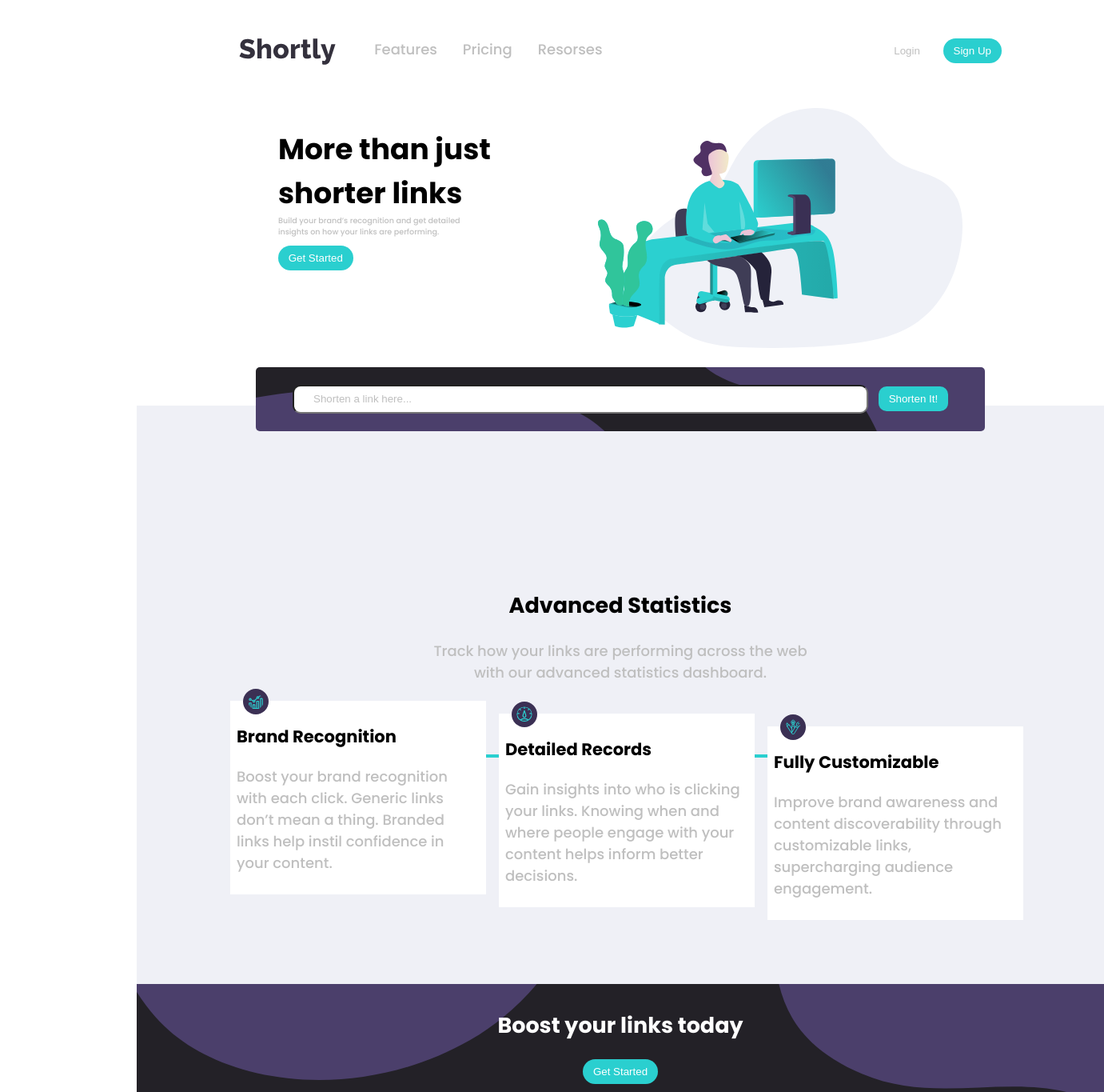
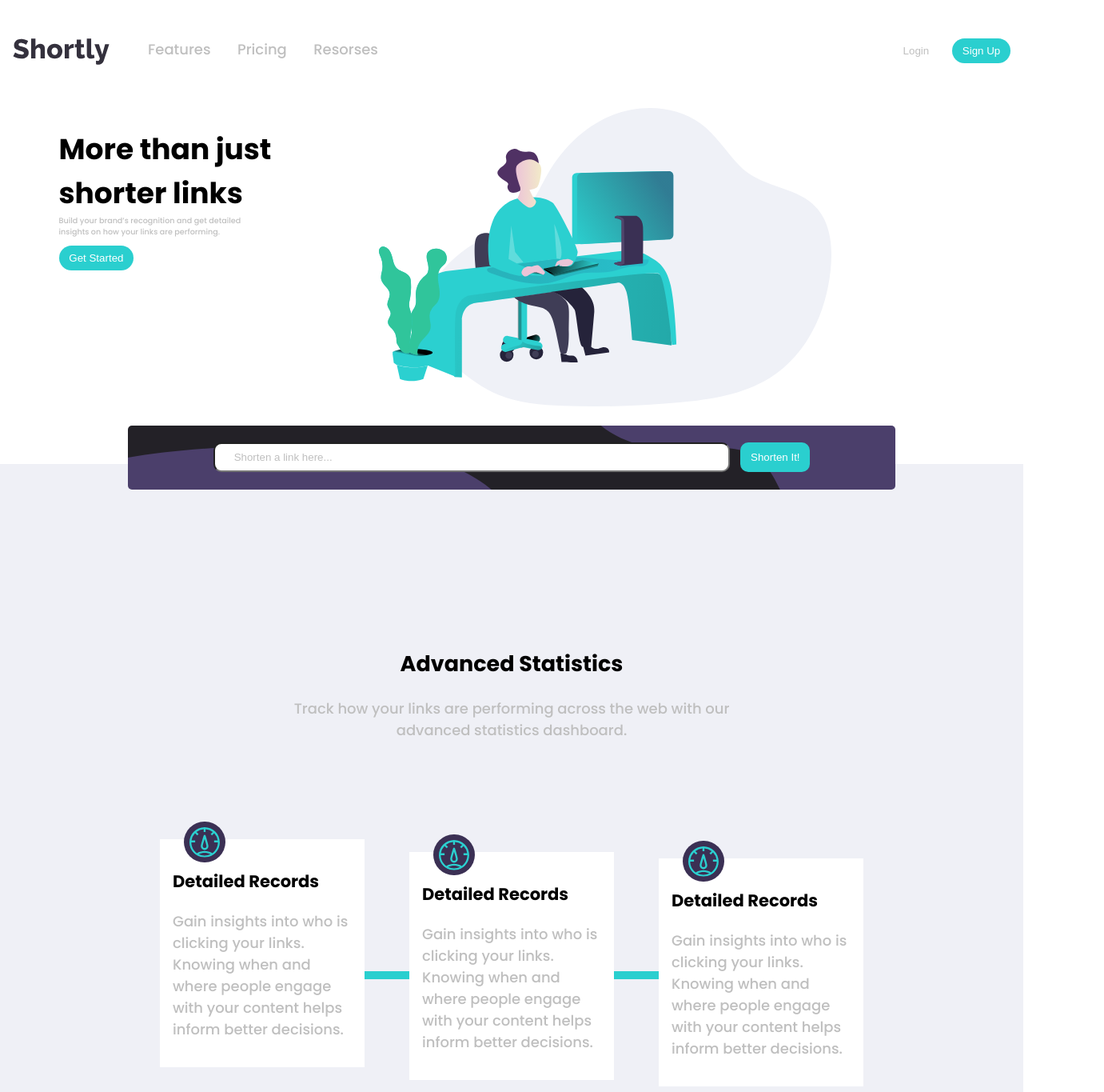
Before and after one commit to taras-oleynik/url-short, a React (Create React App) app: page / in a window 1280 px wide. Shown: the top 1365 px of the page at 80% size, 1381 px wide, since content can reach past the window. Built offline with nearby package versions, Linux system fonts and the light colour scheme.

Commit message:
add mobile view

```diff
--- a/package.json
+++ b/package.json
@@ -9,6 +9,7 @@
     "react": "^18.2.0",
     "react-copy-to-clipboard": "^5.1.0",
     "react-dom": "^18.2.0",
+    "react-icons": "^4.10.1",
     "react-scripts": "5.0.1",
     "web-vitals": "^2.1.4"
   },
--- a/src/App.js
+++ b/src/App.js
@@ -7,7 +7,6 @@ import BoostLinks from "./components/BoostLinks";
 import Footer from "./components/Footer";
 function App() {
   return (
-    <div className="container">
     <div className="App">
       <Nav />
       <Main />
@@ -15,7 +14,6 @@ function App() {
       <BoostLinks />
       <Footer />
     </div>
-    </div>
   );
 }
 
--- a/src/components/AdvancedStat.js
+++ b/src/components/AdvancedStat.js
@@ -2,6 +2,26 @@ import fullyCustomizable from "../images/icon-fully-customizable.svg";
 import detailedRecords from "../images/icon-detailed-records.svg";
 import brandRecognition from "../images/icon-brand-recognition.svg";
 import InputBar from "./InputBar";
+
+function AdvencedItem() {
+  return (
+    <div className="adv-details-item">
+      <img
+        className="adv-img"
+        src={detailedRecords}
+        alt="icon-detailed-records"
+      />
+      <div className="adv-featured">
+        <h3>Detailed Records</h3>
+        <p className="intro">
+          Gain insights into who is clicking your links. Knowing when and where
+          people engage with your content helps inform better decisions.
+        </p>
+      </div>
+    </div>
+  );
+}
+
 function AdvancedStat() {
   return (
     <div className="adv-stn">
@@ -13,52 +33,13 @@ function AdvancedStat() {
           statistics dashboard.
         </p>
       </div>
-      <hr />
       <div className="adv-details">
-        <div>
-          <img
-            className="adv-img"
-            src={brandRecognition}
-            alt="icon-brand-recognition"
-          />
-          <div className="adv-featured">
-            <h3>Brand Recognition </h3>
-            <p className="intro">
-              Boost your brand recognition with each click. Generic links don’t
-              mean a thing. Branded links help instil confidence in your
-              content.
-            </p>
-          </div>
+        <AdvencedItem />
+        <div style={{ position: "relative" }}>
+          <AdvencedItem />
+          <div className="green-stripe" />
         </div>
-        <div>
-          <img
-            className="adv-img"
-            src={detailedRecords}
-            alt="icon-detailed-records"
-          />
-          <div className="adv-featured">
-            <h3>Detailed Records</h3>
-            <p className="intro">
-              Gain insights into who is clicking your links. Knowing when and
-              where people engage with your content helps inform better
-              decisions.
-            </p>
-          </div>
-        </div>
-        <div>
-          <img
-            className="adv-img"
-            src={fullyCustomizable}
-            alt="icon-fully-customizable"
-          />
-          <div className="adv-featured">
-            <h3> Fully Customizable</h3>
-            <p className="intro">
-              Improve brand awareness and content discoverability through
-              customizable links, supercharging audience engagement.
-            </p>
-          </div>
-        </div>
+        <AdvencedItem />
       </div>
     </div>
   );
--- a/src/components/InputBar.js
+++ b/src/components/InputBar.js
@@ -25,7 +25,6 @@ function InputBar() {
     setError(false);
     setEmptyInput(false);
   }
-  console.log(emptyInput);
   return (
     <div className="input-container">
       <div className="input-bar">
--- a/src/components/Main.js
+++ b/src/components/Main.js
@@ -4,10 +4,10 @@ function Main() {
     <div className="main">
       <div className="main-text">
         <h1>More than just shorter links</h1>
-        <p className="main-moto">
+        <div className="main-moto">
           Build your brand’s recognition and get detailed insights on how your
           links are performing.
-        </p>
+        </div>
         <div className="btn-start-container">
           <button className="get-start-btn green-btn">Get Started</button>
         </div>
--- a/src/components/Nav.js
+++ b/src/components/Nav.js
@@ -1,8 +1,31 @@
 import shorten from "../images/logo.svg";
-function Nav() {
+import { GiHamburgerMenu } from "react-icons/gi";
+import { useRef } from "react";
+
+function Mobile() {
+  const menuContainerRef = useRef(null);
   return (
-    <div className="nav">
-      <img className="logo" src={shorten} alt="shorten-logo" />
+    <div className="mobile-menu">
+      <GiHamburgerMenu
+        onClick={() => {
+          menuContainerRef.current.classList.toggle("flex");
+        }}
+      />
+      <div className="mobile-absolute-wrapper" ref={menuContainerRef}>
+        <div className="mobile-menu-container">
+          <button className="nav-mobile">Features</button>
+          <button className="nav-mobile">Pricing</button>
+          <button className="nav-mobile">Resorses</button>
+          <button className="nav-mobile">Login</button>
+          <button className="sign-btn green-btn">Sign Up</button>
+        </div>
+      </div>
+    </div>
+  );
+}
+function Desktop() {
+  return (
+    <div className="desktop-menu">
       <div className="nav-links">
         <a className="black-hover" href="#">
           Features
@@ -10,7 +33,7 @@ function Nav() {
         <a className="black-hover" href="#">
           Pricing
         </a>
-        <a className="black-hover" href="#">
+        <a className="black-hover resorses-link" href="#">
           Resorses
         </a>
       </div>
@@ -21,5 +44,13 @@ function Nav() {
     </div>
   );
 }
-
+function Nav() {
+  return (
+    <div className="nav">
+      <img className="logo" src={shorten} alt="shorten-logo" />
+      <Mobile />
+      <Desktop />
+    </div>
+  );
+}
 export default Nav;
--- a/src/components/ShortenResults.js
+++ /dev/null
@@ -1,5 +0,0 @@
-function ShortenResults() {
-  return <></>;
-}
-
-export default ShortenResults;
--- a/src/index.css
+++ b/src/index.css
@@ -11,22 +11,23 @@ body {
   margin: 0;
   padding: 0;
   text-align: center;
-  max-width: 1440px;
-  min-width: 1110px;
-  font-size: 18px;
+  font-size: 1.125rem;
 }
 .container {
+  width: 95%;
   display: flex;
   flex-direction: column;
-  align-items: center; /* Horizontal centering */
-  justify-content: center; /* Vertical centering */
-  min-height: 100vh; /* Ensure full viewport height */
+  align-items: center;
+  justify-content: center;
+  min-height: 100vh;
+  margin: 0 auto;
 }
 .App {
   display: flex;
   flex-direction: column;
   align-items: center;
-  margin-left: auto;
+  min-height: 100vh;
+  width: 100vw;
 }
 button {
   background-color: var(--primary-color-cyan);
@@ -52,20 +53,68 @@ a {
   color: black;
 }
 
-.adv-stn,
-.boost,
-footer {
-  width: 120%;
+/* -------- navigation---------- */
+.nav-container {
+  display: flex;
 }
-
-/* -------- navigation---------- */
 .nav {
   display: flex;
   margin-top: 3rem;
+  width: 100%;
+  background-color: #fff;
+  padding: 0 1rem;
 }
-
+.desktop-menu {
+  display: none;
+  width: 100%;
+}
+@media (min-width: 640px) {
+  .desktop-menu {
+    display: flex;
+  }
+}
+.mobile-menu {
+  display: flex;
+  margin-left: auto;
+  align-items: center;
+}
+.mobile-menu svg {
+  cursor: pointer;
+}
+@media (min-width: 640px) {
+  .mobile-menu {
+    display: none;
+  }
+}
+.flex {
+  display: flex !important;
+}
+.mobile-absolute-wrapper {
+  display: none;
+  justify-content: center;
+  background-color: rgba(6, 3, 3, 0.1);
+  width: 100vw;
+  height: 100vh;
+  position: absolute;
+  top: 5rem;
+  left: 0;
+  backdrop-filter: blur(2px);
+}
+.mobile-menu-container {
+  background-color: hsl(257, 27%, 26%);
+  display: flex;
+  flex-direction: column;
+  width: 100%;
+  border-radius: 5px;
+  padding: 1rem;
+  height: fit-content;
+  max-width: 20rem;
+}
 .nav-links {
   margin-left: 3rem;
+  display: flex;
+  width: 18rem;
+  justify-content: space-between;
 }
 
 .nav-links a,
@@ -76,13 +125,11 @@ footer {
   color: var(--primary-color);
 }
 
-.nav-links > a {
-  margin-right: 2rem;
+.buttons {
+  margin-left: auto;
 }
-.buttons {
-  margin: 0 auto 0 20rem;
-}
-.login-btn {
+.login-btn,
+.nav-mobile {
   margin-right: 1rem;
   background: none;
   border: none;
@@ -93,8 +140,8 @@ footer {
 
 /* -------------main----------------- */
 .main {
+  padding: 0 1em;
   display: flex;
-  justify-content: space-between;
   margin-top: 3em;
   margin-bottom: 4em;
 }
@@ -111,11 +158,12 @@ h1 {
   max-width: 250px;
   font-size: 0.6rem;
   margin-top: 0;
+  margin-bottom: 1em;
 }
 
 .work-tabl-img {
-  max-width: 700px;
-  max-height: 300px;
+  max-width: 50%;
+  order: 0;
 }
 .btn-start-container {
   display: flex;
@@ -125,6 +173,7 @@ h1 {
 .input-container {
   display: flex;
   flex-direction: column;
+  justify-content: center;
   position: relative;
   top: -11rem;
   align-items: center;
@@ -134,19 +183,25 @@ h1 {
   margin-top: 3rem;
   background-color: hsl(260, 8%, 14%);
   height: 5rem;
-  width: 57rem;
+  width: 75%;
   background-image: url("./images/bg-shorten-desktop.svg");
   background-size: cover;
   display: flex;
-  justify-content: center;
   align-items: center;
 }
 .input-bar input {
-  width: 45rem;
+  width: 70%;
   height: 2.3rem;
   border-radius: 10px;
   margin-right: 0.8rem;
   padding-left: 1.5rem;
+}
+
+.input-btn {
+  display: flex;
+  width: 100%;
+  justify-content: center;
+  padding: 0 1em;
 }
 
 .input-btn input[type="text"]::placeholder {
@@ -184,71 +239,145 @@ h1 {
   margin-right: 2rem;
 }
 .shorted-link {
-  font-size: 16px;
+  flex-wrap: wrap;
+  font-size: 0.8rem;
   background-color: #fff;
   display: flex;
   justify-content: space-evenly;
   text-align: left;
-  width: 57rem;
   padding: 5px 0;
   margin: 0.5rem 0;
+}
+@media (max-width: 640px) {
+  .shorted-link {
+    background-color: #fff;
+    display: flex;
+    flex-direction: column;
+    flex-wrap: wrap;
+  }
 }
 .origin-link-showed {
   margin-right: auto;
   padding-left: 1rem;
 }
+
 .short-link-copy-btn {
   display: flex;
+}
+@media (max-width: 640px) {
+  .short-link-copy-btn {
+    flex-direction: column;
+  }
+}
+
+.adv-title {
+  width: 70%;
+  padding: 0 2em;
+  margin: 0 auto;
 }
 
 .adv-stn {
   background-color: hsl(229deg 28% 95%);
   padding: 5rem 0;
   position: relative;
+  width: 100%;
 }
 .adv-intro {
-  width: 500px;
   margin: 0 auto;
+  width: 70%;
 }
 .adv-details {
+  margin: 0 auto;
+  max-width: 55rem;
   display: flex;
+  flex-direction: column;
+  flex-wrap: wrap;
   justify-content: center;
+  width: 100%;
+  align-items: center;
+  margin-top: 4em;
+}
+@media (min-width: 900px) {
+  .adv-details {
+    flex-direction: row;
+    justify-content: space-between;
+  }
+}
+.adv-details-item {
+  width: 100%;
+  max-width: 16rem;
+  position: relative;
+  z-index: 1;
 }
 
-hr {
-  width: 60%;
-  height: 4px;
+.green-stripe {
+  position: absolute;
+  width: 0.6rem;
   background-color: var(--primary-color-cyan);
-  border: none;
-  margin: 5.55rem auto -6.11rem;
+  height: 35rem;
+  top: -5rem;
+  left: 7.75rem;
 }
+@media (min-width: 900px) {
+  .green-stripe {
+    height: 0.6rem;
+    left: -5rem;
+    top: 11rem;
+    width: 30rem;
+  }
+}
+@media (max-width: 375px) {
+  .green-stripe {
+    left: 7.6rem;
+  }
+}
+
 .adv-details > div:nth-child(1) {
   margin-top: 0;
 }
 
 .adv-details > div:nth-child(2) {
-  margin-top: 1rem;
+  margin-top: 2rem;
 }
 
 .adv-details > div:nth-child(3) {
-  margin-top: 2rem;
+  margin-top: 3rem;
+}
+@media (max-width: 899px) {
+  .adv-details > div:nth-child(3) {
+    margin-top: 2rem;
+  }
 }
 
 .adv-img {
-  width: 2rem;
-  height: 2rem;
+  width: 20%;
+  margin-right: 8em;
+  margin-bottom: -2em;
   background-color: hsl(257, 27%, 26%);
   border-radius: 50%;
   padding: 0.4rem;
-  margin: 0 15rem -1.5rem 0;
+}
+@media (max-width: 375px) {
+  .adv-img {
+    margin-right: 0;
+  }
+}
+@media (max-width: 900px) {
+  .adv-img {
+    margin-right: 0;
+  }
 }
 
 .adv-featured {
   background-color: #fff;
-  margin-left: 1rem;
-  padding: 0.5rem;
-  width: 20rem;
+  padding: 1rem;
+  width: 100%;
   text-align: left;
+}
+@media (max-width: 375px) {
+  .adv-featured {
+    margin: 0 auto;
+  }
 }
 /* ------------------------end advanced--------------- */
 /* ------------------------ Boost Links--------------- */
@@ -256,7 +385,14 @@ hr {
   background-color: hsl(260, 8%, 14%);
   background-image: url("./images/bg-boost-desktop.svg");
   background-size: cover;
+  width: 100%;
   height: 15rem;
+}
+@media (max-width: 375px) {
+  .boost .green-btn {
+    width: 60%;
+    height: 20%;
+  }
 }
 .boost-title {
   color: #fff;
@@ -266,22 +402,102 @@ hr {
 /* ------------------------end Boost Links------------- */
 /* ------------------------Footer--------------- */
 footer {
+  width: 100%;
   display: flex;
   background-color: hsl(260, 8%, 14%);
   justify-content: space-evenly;
   padding-bottom: 3rem;
 }
-
+@media (max-width: 375px) {
+  footer {
+    display: flex;
+    flex-direction: column;
+    align-items: center;
+  }
+}
 .col {
   display: flex;
   flex-direction: column;
   text-align: left;
 }
+@media (max-width: 375px) {
+  .col {
+    text-align: center;
+  }
+}
 .socials img {
   margin-right: 1rem;
+}
+@media (max-width: 375px) {
+  .socials {
+    margin-top: 2em;
+  }
 }
 .feature-name,
 .foot-logo {
   color: #fff;
 }
 /* ------------------------end Footer--------------- */
+
+/* ---------------mobile-------------------- */
+@media (max-width: 375px) {
+  .logo {
+    text-align: left;
+  }
+  .nav-container {
+    flex-direction: column;
+    background-color: hsl(257, 27%, 26%);
+    padding: 2rem;
+    border-radius: 10px;
+  }
+  .nav-links {
+    display: flex;
+    flex-direction: column;
+    line-height: 3.6;
+  }
+  .nav-links a {
+    color: #fff;
+  }
+  .buttons {
+    display: flex;
+    flex-direction: column;
+    margin: 0;
+  }
+  .login-btn {
+    color: #fff;
+  }
+
+  /* -----------------main mobile------------------- */
+  .main {
+    flex-direction: column;
+    padding: 0 1em;
+  }
+  .btn-start-container {
+    justify-content: center;
+  }
+  .main-text h1 {
+    text-align: center;
+  }
+  .main-moto {
+    margin: 1em auto;
+    text-align: left;
+    line-height: 2.6;
+  }
+  .work-tabl-img {
+    order: -1;
+    max-width: calc(200% / 2);
+  }
+  .get-start-btn {
+    padding: 1em 3em;
+  }
+  /* -------------input----------- */
+  .input-btn {
+    flex-direction: column;
+    margin-left: 1em;
+  }
+
+  .input-btn input,
+  .input-btn button {
+    width: 90%;
+  }
+}
```
Also changed, not shown: 1 other file (tests, documents, lock files or other folders). Lines whose indentation alone changed are shown as unchanged.
